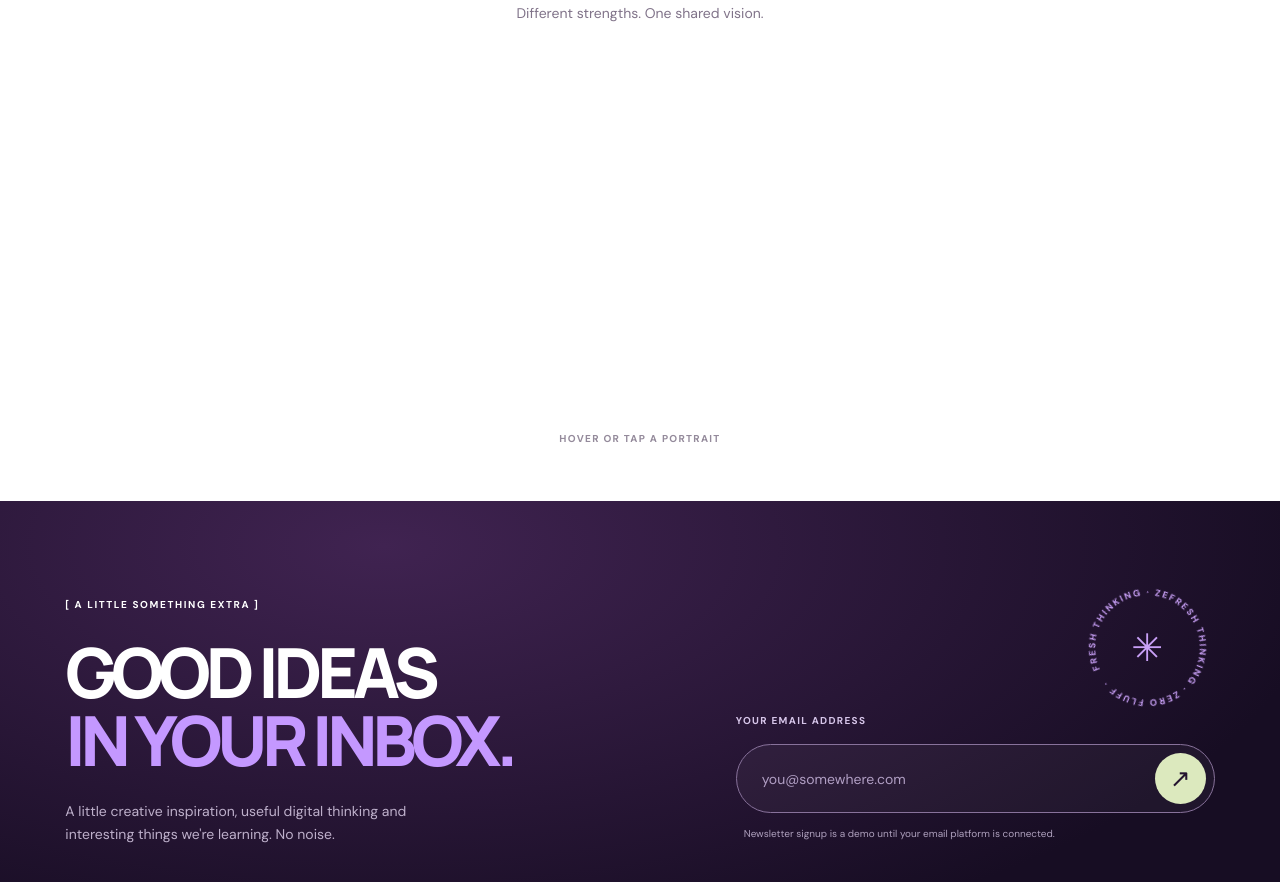
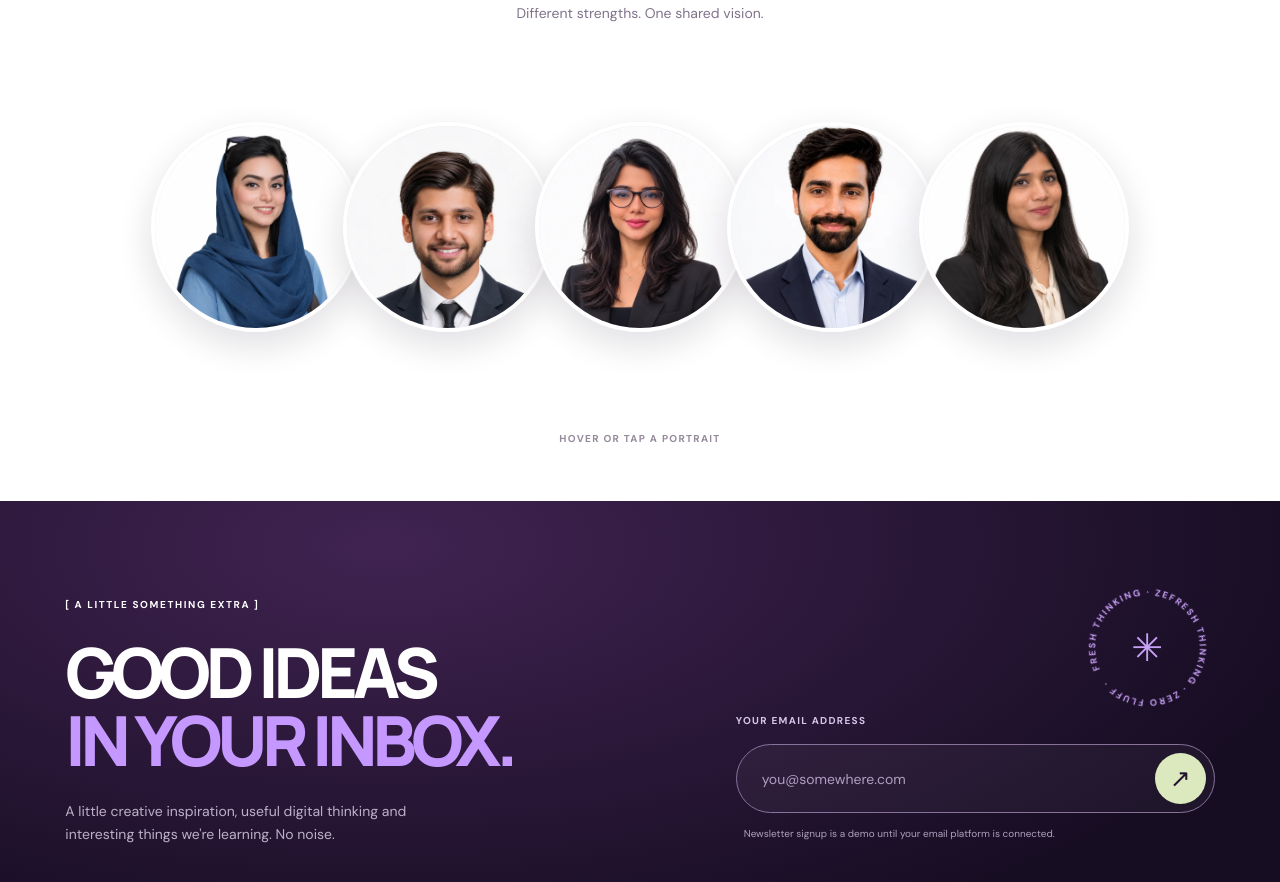
Before and after one commit to talhaabid360/shahraj, a plain HTML site: page index.html in a window 1280 px wide. Shown: the part 7180-8062 px from the top of the page. Drawn offline with Linux system fonts and the light colour scheme.

Commit message:
Update index.html

```diff
--- a/index.html
+++ b/index.html
@@ -735,44 +735,67 @@
 
     <div class="sr-team__stage">
 
+
 <div class="sr-team__row"
      aria-label="ShahRaj Global leadership team">
 
-
   <!-- SANA -->
+  <button class="sr-team__person" type="button"
+    aria-label="Sana Abid, Founder and Chief Executive Officer"
+    aria-pressed="false">
+    <img src="assets/team-sana.webp" alt="Sana Abid" loading="lazy">
     <span class="sr-team__overlay">
       <strong>Sana Abid</strong>
       <small>Founder &amp; Chief Executive Officer</small>
     </span>
+  </button>
 
   <!-- TALHA -->
+  <button class="sr-team__person" type="button"
+    aria-label="Talha Abid, Head of Creative, AI and Automation"
+    aria-pressed="false">
+    <img src="assets/team-talha.webp" alt="Talha Abid" loading="lazy">
     <span class="sr-team__overlay">
       <strong>Talha Abid</strong>
       <small>Head of Creative, AI &amp; Automation</small>
     </span>
+  </button>
 
   <!-- ZUNIRA -->
+  <button class="sr-team__person" type="button"
+    aria-label="Zunira Abid, Head of Content and Podcast Strategy"
+    aria-pressed="false">
+    <img src="assets/team-zunira.webp" alt="Zunira Abid" loading="lazy">
     <span class="sr-team__overlay">
       <strong>Zunira Abid</strong>
       <small>Head of Content &amp; Podcast Strategy</small>
     </span>
+  </button>
 
   <!-- USAMA -->
+  <button class="sr-team__person" type="button"
+    aria-label="Usama Abid, Chief Financial Officer"
+    aria-pressed="false">
+    <img src="assets/team-usama.webp" alt="Usama Abid" loading="lazy">
     <span class="sr-team__overlay">
       <strong>Usama Abid</strong>
       <small>Chief Financial Officer</small>
     </span>
+  </button>
 
   <!-- PASHMINA -->
+  <button class="sr-team__person" type="button"
+    aria-label="Pashmina Abid, Director of Agency Operations"
+    aria-pressed="false">
+    <img src="assets/team-pashmeena.webp" alt="Pashmina Abid" loading="lazy">
     <span class="sr-team__overlay">
       <strong>Pashmina Abid</strong>
       <small>Director of Agency Operations</small>
     </span>
-
-
   </button>
 
 </div>
+
 
     </div>
 
```
Lines whose indentation alone changed are shown as unchanged.
